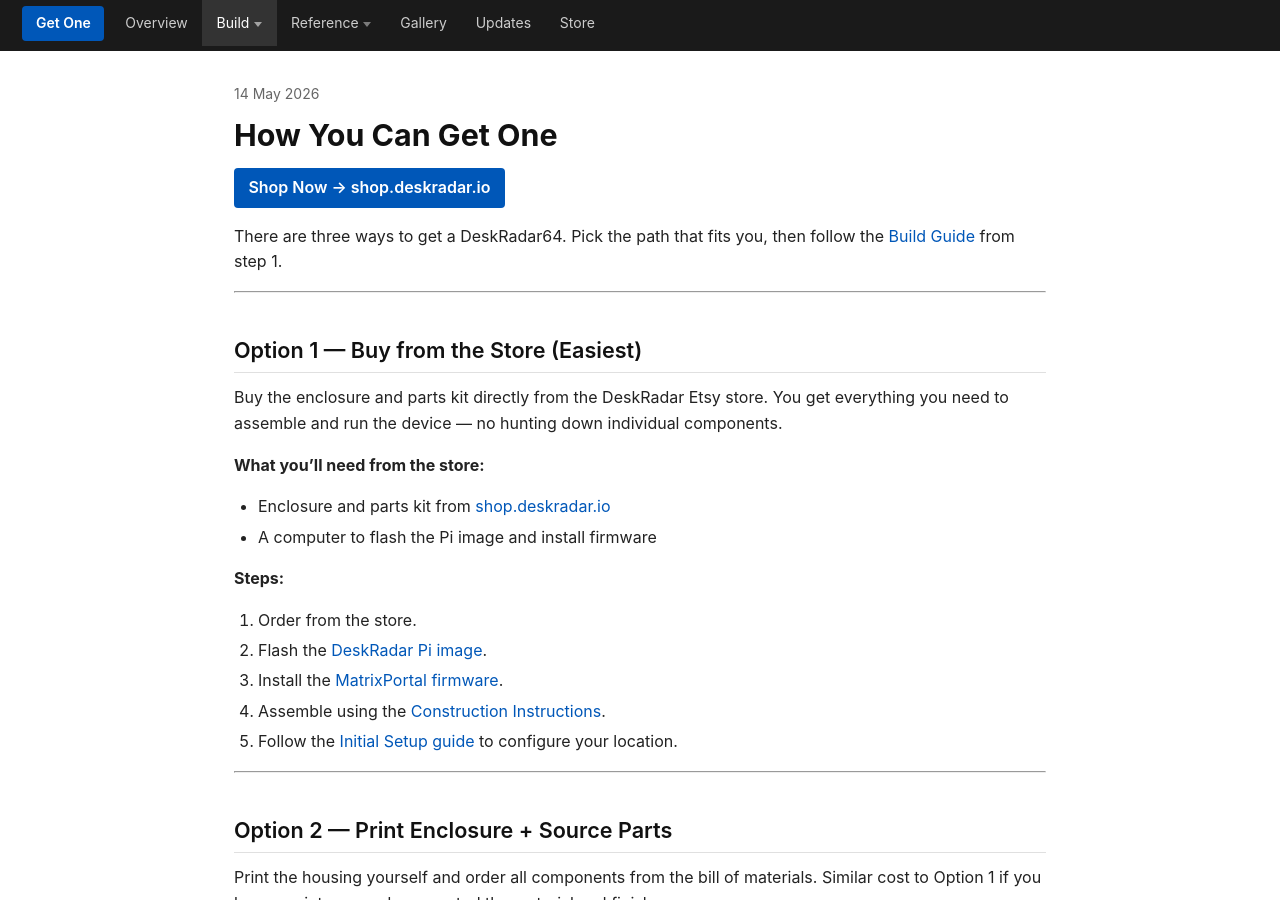
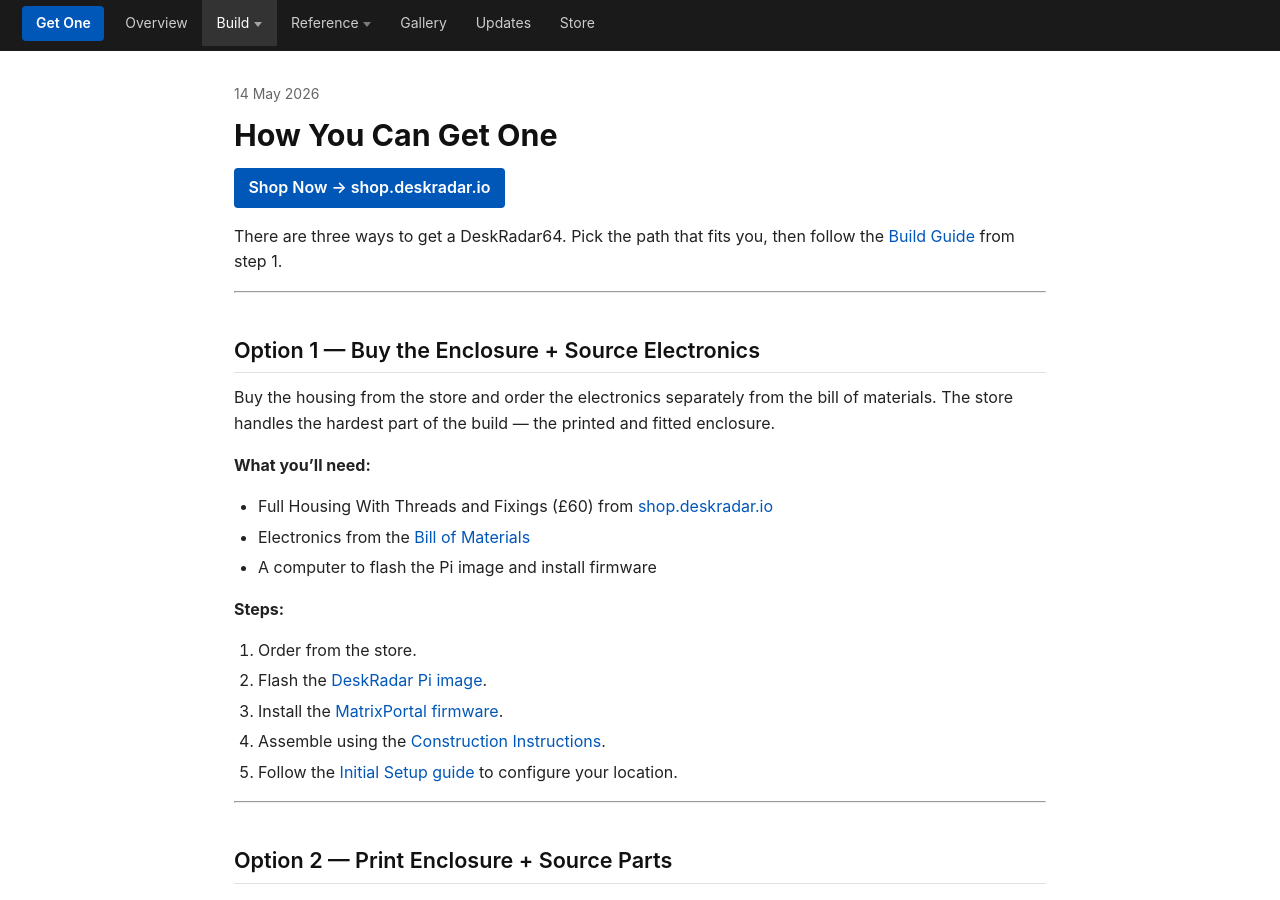
Before and after one commit to deskradario/deskradar-wiki, a Jekyll site: the page built from _guides/how-you-can-get-one.md, in a window 1280 px wide and 900 px high. Built offline with Jekyll 4.4.1, drawn with Linux system fonts in a browser that asks for light colours.

Commit message:
robot assisted refactoring

```diff
--- a/_guides/how-you-can-get-one.md
+++ b/_guides/how-you-can-get-one.md
@@ -12,12 +12,13 @@
 
 ---
 
-## Option 1 — Buy from the Store (Easiest)
+## Option 1 — Buy the Enclosure + Source Electronics
 
-Buy the enclosure and parts kit directly from the DeskRadar Etsy store. You get everything you need to assemble and run the device — no hunting down individual components.
+Buy the housing from the store and order the electronics separately from the bill of materials. The store handles the hardest part of the build — the printed and fitted enclosure.
 
-**What you'll need from the store:**
-- Enclosure and parts kit from <a href="https://shop.deskradar.io" target="_blank" rel="noopener noreferrer">shop.deskradar.io</a>
+**What you'll need:**
+- Full Housing With Threads and Fixings (£60) from <a href="https://shop.deskradar.io" target="_blank" rel="noopener noreferrer">shop.deskradar.io</a>
+- Electronics from the <a href="{{ '/hardware/' | relative_url }}">Bill of Materials</a>
 - A computer to flash the Pi image and install firmware
 
 **Steps:**
--- a/index.html
+++ b/index.html
@@ -17,7 +17,7 @@
 
 <section class="home-get-one">
   <h2>Get a DeskRadar</h2>
-  <p>Buy the enclosure and parts kit from the store, or source everything yourself from the bill of materials.</p>
+  <p>Buy the enclosure from the store and source your electronics from the bill of materials, or print the housing yourself and build from scratch.</p>
   <div class="home-get-one-actions">
     <a class="button-link" href="https://shop.deskradar.io" target="_blank" rel="noopener noreferrer">Shop Now</a>
     <a class="button-link button-link-secondary" href="{{ '/guides/how-you-can-get-one/' | relative_url }}">How to Get One</a>
```
Also changed, not shown: _guides/build-guide.md (+65 -28 lines).
